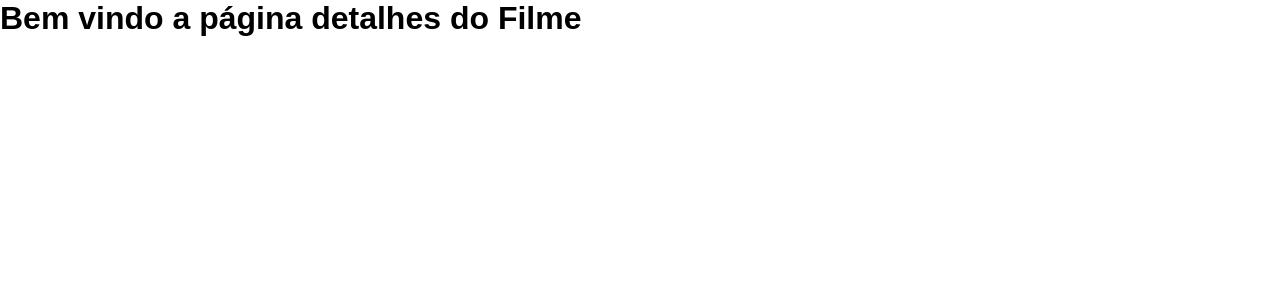
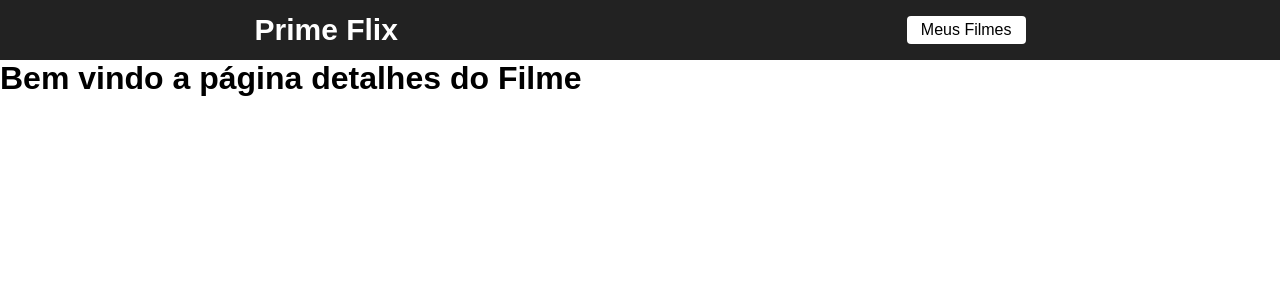
Before and after one commit to viniciusschneiders/projeto-primeflix, a React (Create React App) app: page /filme/1 in a window 1280 px wide. Shown: the top 300 px of the page. Built offline with nearby package versions, Linux system fonts and the light colour scheme.

Commit message:
Criação do Header com estilizações + inclusão do header nas rotas

```diff
--- /dev/null
+++ b/src/components/Header/header.css
@@ -0,0 +1,29 @@
+header {
+
+    display: flex;
+    align-items: center;
+    justify-content: space-around;
+    width: 100%;
+    height: 60px;
+    background-color: #222222;
+
+
+}
+
+.logo {
+    text-decoration: none;
+    font-size: 30px;
+    cursor: pointer;
+    color: #fff;
+    font-weight: bold;
+}
+
+.favoritos {
+
+    text-decoration: none;
+    color: #000000;
+    cursor: pointer;
+    background-color: #fff;
+    padding: 5px 14px;
+    border-radius: 4px;
+}
--- /dev/null
+++ b/src/components/Header/index.js
@@ -0,0 +1,24 @@
+import './header.css';
+
+import { Link } from 'react-router-dom'
+
+function Header(){
+
+    return (
+
+        <header>
+
+           <Link className='logo' to ='/'>Prime Flix</Link>
+
+            <Link className='favoritos' to = '/favoritos'>Meus Filmes</Link>
+
+
+
+
+        </header>
+
+    )
+
+}
+
+export default Header;
--- a/src/routes.js
+++ b/src/routes.js
@@ -3,6 +3,7 @@
 
 import Home from './Pages/Home';
 import Filme from './Pages/Filme';
+import Header from './components/Header'
 
 
 function RoutesApp(){
@@ -11,6 +12,8 @@
     return (
 
         <BrowserRouter>
+
+            <Header/>
 
             <Routes>
 
```
Also changed, not shown: 1 other file (tests, documents, lock files or other folders).
